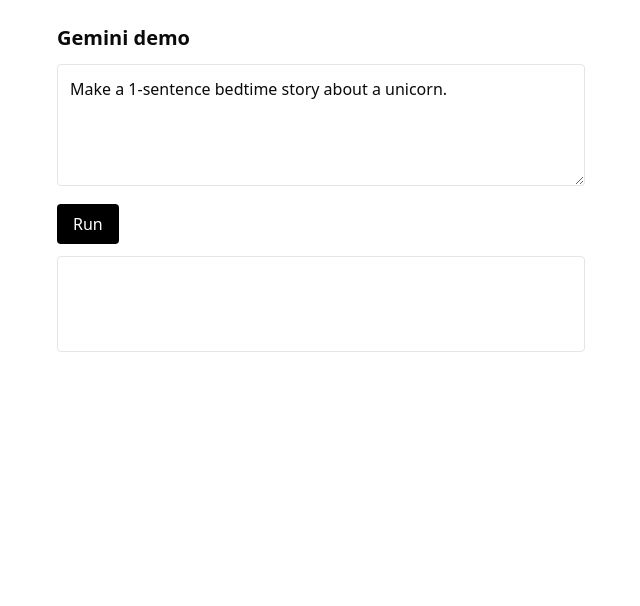
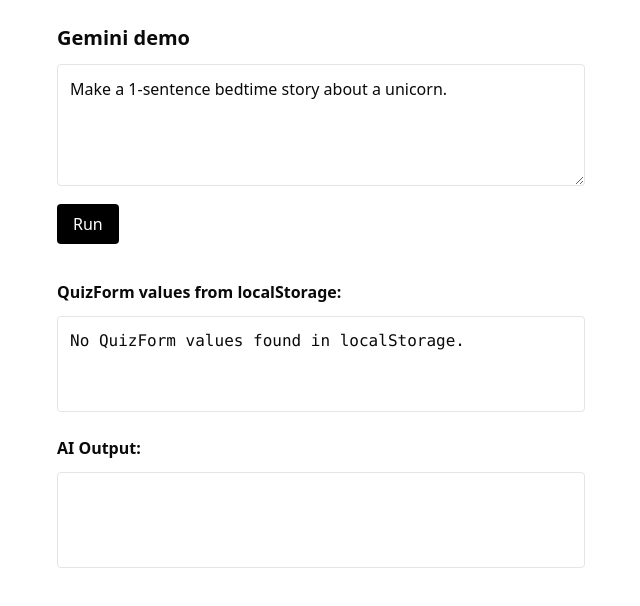
Before and after one commit to MargaritaBusyginaCa/quizbee, a Next.js app: page /gemini-demo in a window 1280 px wide. Shown: the top 606 px of the page, without its empty margins (319-959 px from the left). Built offline with nearby package versions, Linux system fonts and the light colour scheme.

Commit message:
resolve merge conflict

```diff
--- a/app/gemini-demo/page.tsx
+++ b/app/gemini-demo/page.tsx
@@ -2,9 +2,19 @@
 import { useState } from "react";
 
 export default function GeminiDemo() {
-  const [prompt, setPrompt] = useState(
-    "Make a 1-sentence bedtime story about a unicorn."
-  );
+  // Retrieve QuizForm values from localStorage
+  let quizFormValues = null;
+  if (typeof window !== "undefined") {
+    const stored = localStorage.getItem("quizbeeFormValues");
+    if (stored) quizFormValues = JSON.parse(stored);
+  }
+
+  // Create quiz prompt from localStorage values
+  const defaultPrompt = quizFormValues
+    ? `Create a quiz with the following settings:\nPrompt: ${quizFormValues.quizPrompt}\nDifficulty: ${quizFormValues.difficulty}\nNumber of Questions: ${quizFormValues.numberOfQuestions}`
+    : "Make a 1-sentence bedtime story about a unicorn.";
+
+  const [prompt, setPrompt] = useState(defaultPrompt);
   const [out, setOut] = useState("");
   const [loading, setLoading] = useState(false);
 
@@ -42,6 +52,13 @@
       >
         {loading ? "Running…" : "Run"}
       </button>
+      <h2 className="font-semibold mt-6">QuizForm values from localStorage:</h2>
+      <pre className="whitespace-pre-wrap border rounded p-3 min-h-24">
+        {quizFormValues
+          ? JSON.stringify(quizFormValues, null, 2)
+          : "No QuizForm values found in localStorage."}
+      </pre>
+      <h2 className="font-semibold mt-6">AI Output:</h2>
       <pre className="whitespace-pre-wrap border rounded p-3 min-h-24">
         {out}
       </pre>
```
